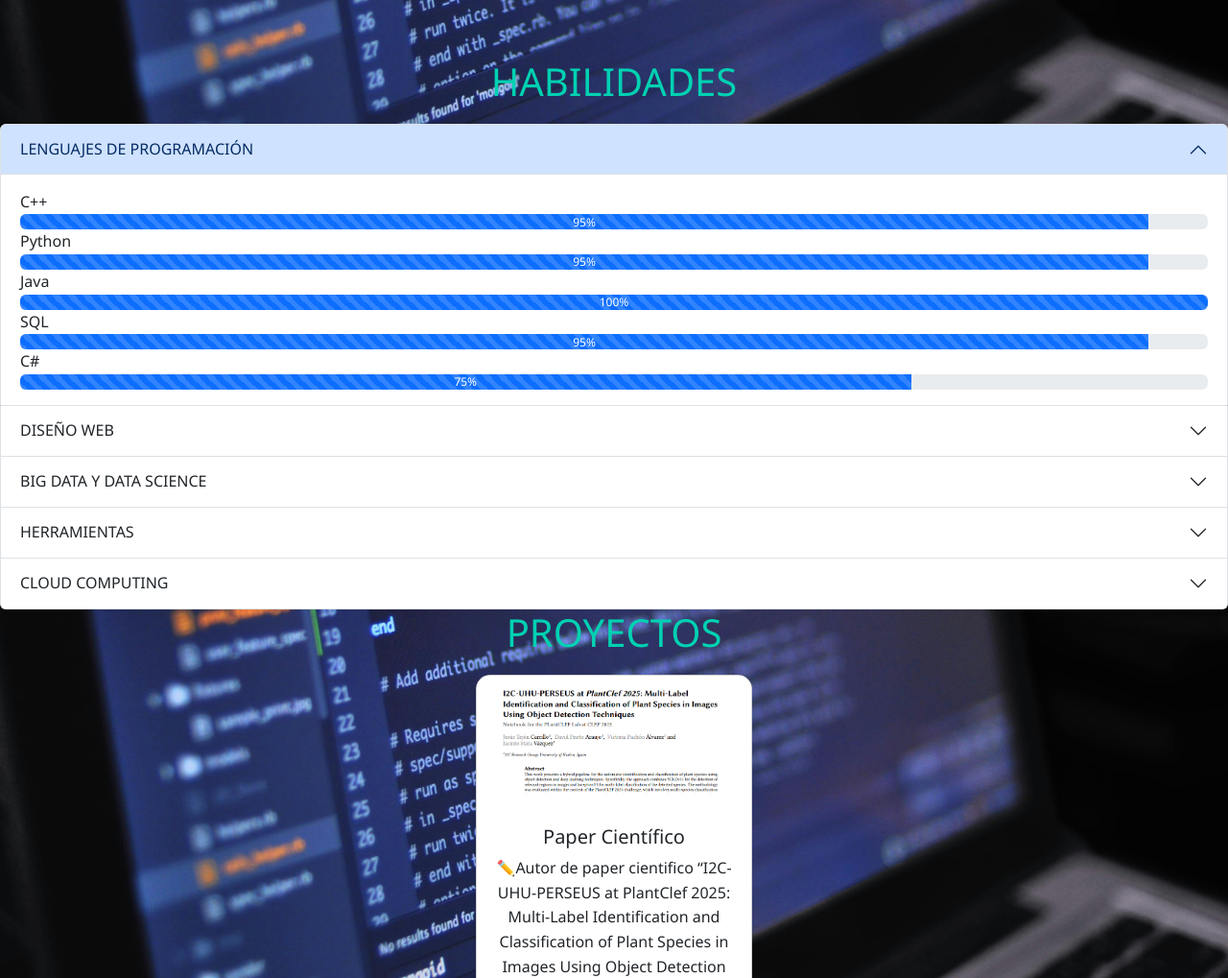
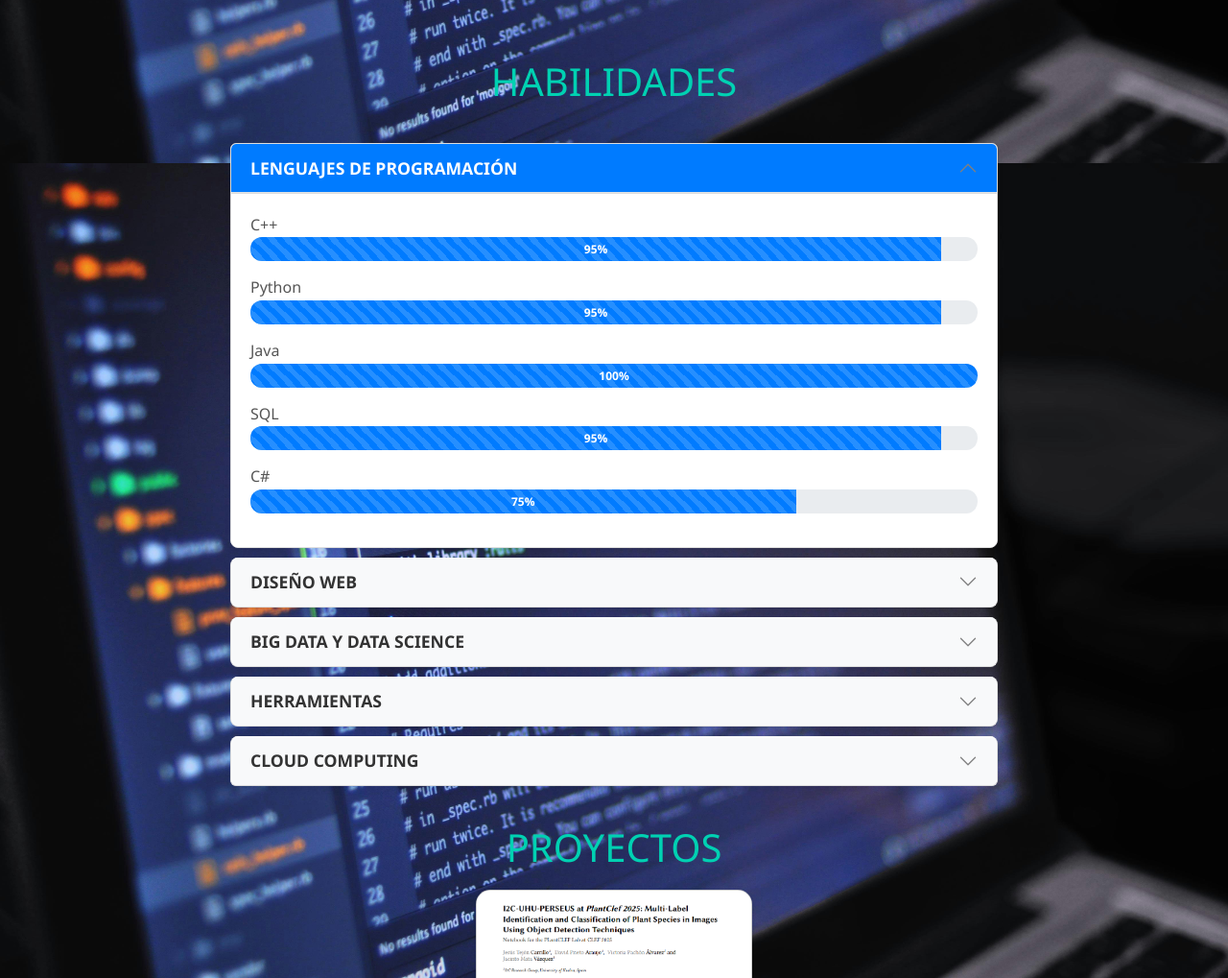
Before and after one commit to JesusTejon/portafolio, a plain HTML site: page index.html in a window 1280 px wide. Shown: the part 680-1699 px from the top of the page at 96% size. Drawn offline with nearby package versions, Linux system fonts and the light colour scheme.

Commit message:
mejora del estilo de los acordeones

```diff
--- a/assets/css/styles.css
+++ b/assets/css/styles.css
@@ -156,3 +156,116 @@ h2 {
     z-index: 1000;
     justify-content: center;
 }
+
+/* Estilo general del acordeón */
+.accordion {
+    max-width: 800px;
+    margin: 40px auto;
+    font-family: 'Segoe UI', Tahoma, Geneva, Verdana, sans-serif;
+}
+
+/* Estilo de los items del acordeón */
+.accordion-item {
+    border: 1px solid #ddd;
+    border-radius: 8px;
+    margin-bottom: 10px;
+    overflow: hidden;
+    box-shadow: 0 4px 6px rgba(0, 0, 0, 0.05);
+    transition: transform 0.2s ease, box-shadow 0.2s ease;
+}
+
+.accordion-item:hover {
+    transform: translateY(-2px);
+    box-shadow: 0 6px 12px rgba(0, 0, 0, 0.1);
+}
+
+/* Estilo del botón del acordeón */
+.accordion-button {
+    background-color: #f8f9fa;
+    color: #333;
+    font-weight: 600;
+    font-size: 1.1rem;
+    padding: 15px 20px;
+    border: none;
+    outline: none;
+    transition: background-color 0.3s ease, color 0.3s ease;
+}
+
+.accordion-button:focus {
+    box-shadow: none;
+}
+
+.accordion-button:not(.collapsed) {
+    background-color: #007bff;
+    color: #fff;
+}
+
+/* Icono de flecha */
+.accordion-button::after {
+    filter: invert(50%);
+    transition: transform 0.3s ease;
+}
+
+.accordion-button:not(.collapsed)::after {
+    transform: rotate(180deg);
+}
+
+/* Contenido del acordeón */
+.accordion-body {
+    background-color: #ffffff;
+    padding: 20px;
+    color: #555;
+    line-height: 1.6;
+    border-top: 1px solid #ddd;
+}
+
+/* Progres bars estilizadas */
+.progress {
+    height: 25px;
+    border-radius: 12px;
+    background-color: #e9ecef;
+    margin-bottom: 15px;
+    overflow: hidden;
+}
+
+.progress-bar {
+    font-weight: 600;
+    text-align: center;
+    line-height: 25px;
+    transition: width 1s ease-in-out;
+}
+
+.progress-bar-striped {
+    background-image: linear-gradient(
+        45deg,
+        rgba(255, 255, 255, 0.15) 25%,
+        transparent 25%,
+        transparent 50%,
+        rgba(255, 255, 255, 0.15) 50%,
+        rgba(255, 255, 255, 0.15) 75%,
+        transparent 75%,
+        transparent
+    );
+}
+
+/* Colores de progreso */
+.progress-bar-animated {
+    background-color: #007bff;
+}
+
+/* Media queries para responsive */
+@media (max-width: 600px) {
+    .accordion-button {
+        font-size: 1rem;
+        padding: 12px 16px;
+    }
+
+    .progress {
+        height: 20px;
+    }
+
+    .progress-bar {
+        line-height: 20px;
+        font-size: 0.9rem;
+    }
+}
```
